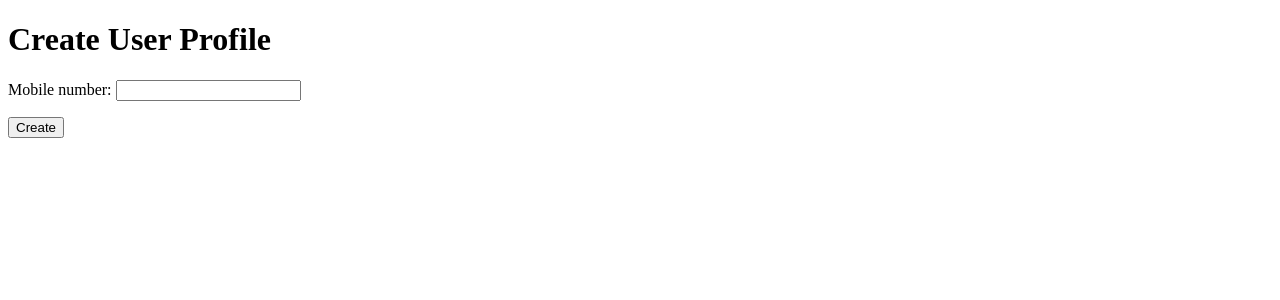
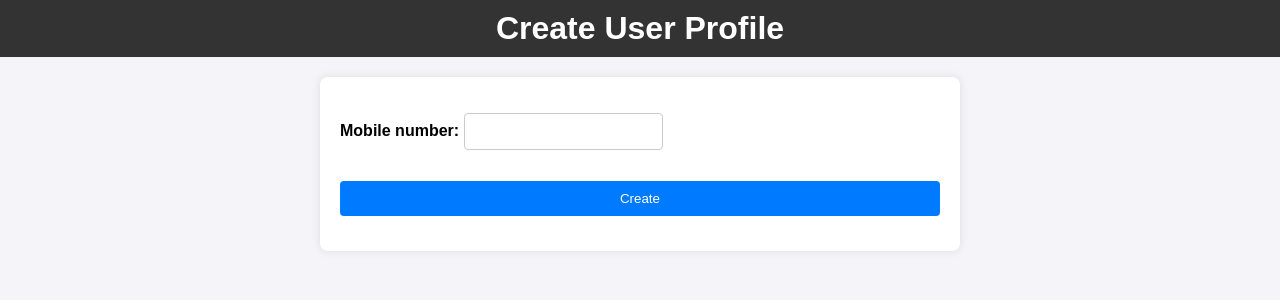
Before and after one commit to shukla307/Convin-Assignment-Expenses-Sharing-Application, a Django app: page /expenses/profile/ in a window 1280 px wide. Shown: the top 300 px of the page. Run offline with Django 4.2, Linux system fonts and the light colour scheme.

Commit message:
Update create_user_profile.html

```diff
--- a/expense_share/expenses/templates/expenses/create_user_profile.html
+++ b/expense_share/expenses/templates/expenses/create_user_profile.html
@@ -1,14 +1,90 @@
+
 <!DOCTYPE html>
 <html>
 <head>
     <title>Create User Profile</title>
+    <style>
+        body {
+            font-family: Arial, sans-serif;
+            background-color: #f4f4f9;
+            margin: 0;
+            padding: 0;
+        }
+
+        header {
+            background-color: #333;
+            color: #fff;
+            padding: 10px 20px;
+            text-align: center;
+        }
+
+        h1 {
+            margin: 0;
+            font-size: 2em;
+        }
+
+        .container {
+            max-width: 600px;
+            margin: 20px auto;
+            padding: 20px;
+            background: #fff;
+            border-radius: 8px;
+            box-shadow: 0 0 10px rgba(0, 0, 0, 0.1);
+        }
+
+        form {
+            display: flex;
+            flex-direction: column;
+        }
+
+        form label {
+            margin-bottom: 5px;
+            font-weight: bold;
+        }
+
+        form input,
+        form button {
+            margin-bottom: 15px;
+            padding: 10px;
+            border-radius: 4px;
+            border: 1px solid #ccc;
+        }
+
+        form input:focus,
+        form button:focus {
+            outline: none;
+            border-color: #007bff;
+        }
+
+        form button {
+            background-color: #007bff;
+            color: #fff;
+            border: none;
+            cursor: pointer;
+            transition: background-color 0.3s;
+        }
+
+        form button:hover {
+            background-color: #0056b3;
+        }
+
+        .message {
+            text-align: center;
+            margin-top: 20px;
+            font-size: 1.1em;
+        }
+    </style>
 </head>
 <body>
+    <header>
         <h1>Create User Profile</h1>
+    </header>
+    <div class="container">
         <form method="post">
             {% csrf_token %}
             {{ form.as_p }}
             <button type="submit">Create</button>
         </form>
+    </div>
 </body>
 </html>
```
Lines whose indentation alone changed are shown as unchanged.
